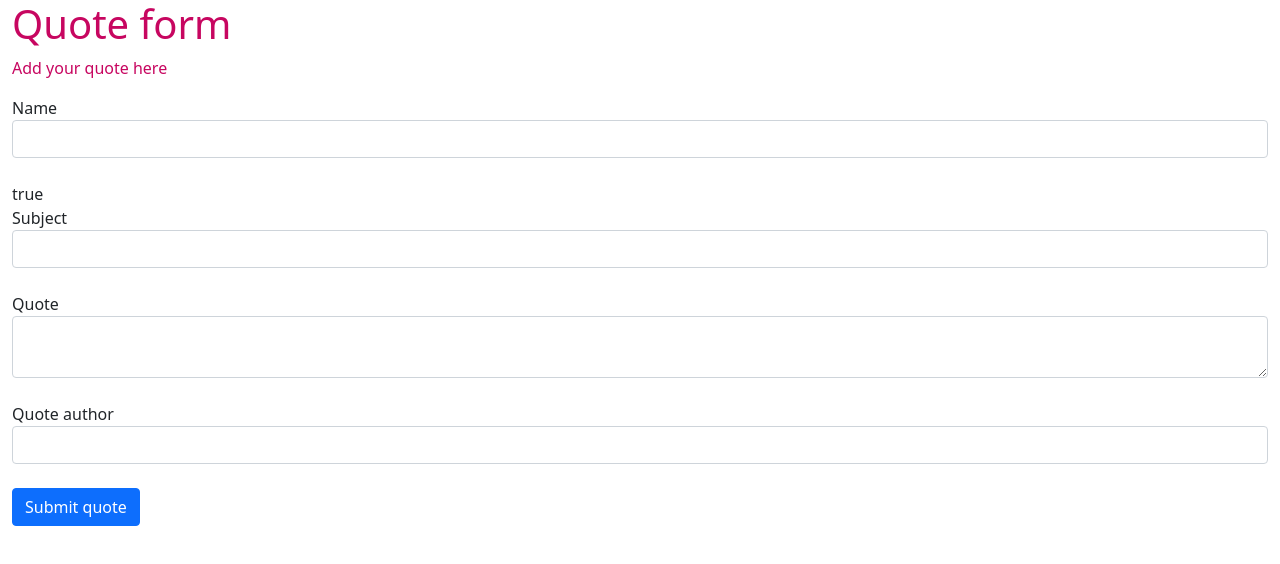
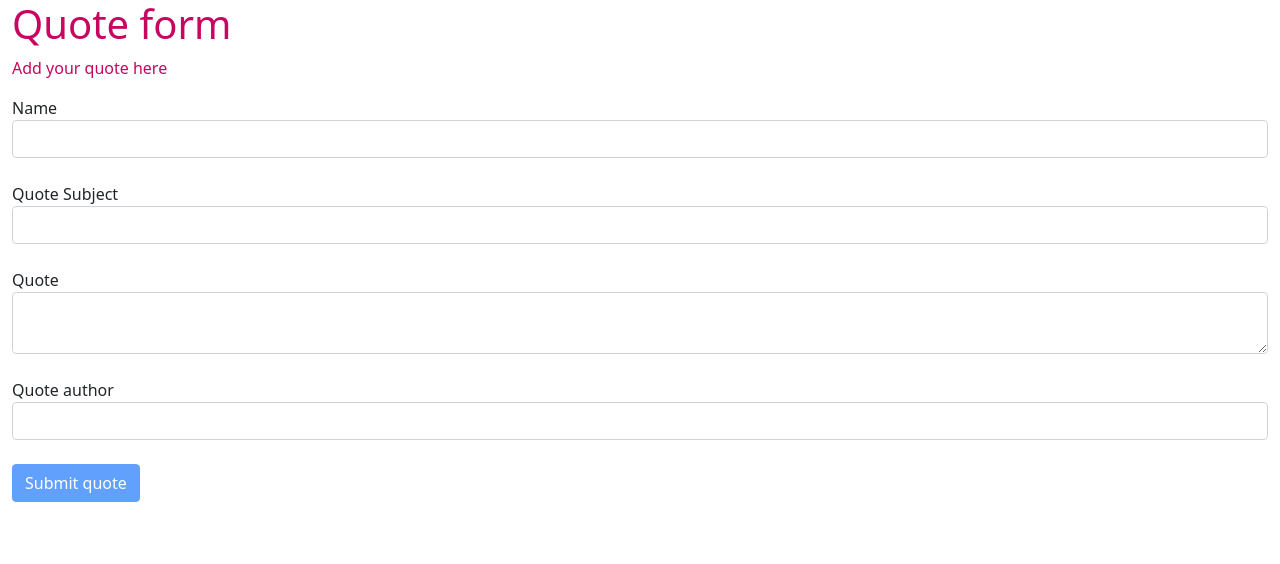
Before and after one commit to Karenkoech/quote_app, an Angular app: page / in a window 1280 px wide. Shown: the top 564 px of the page. Built offline with nearby package versions, Linux system fonts and the light colour scheme.

Commit message:
form validation and error messaging

```diff
--- a/src/app/quote-forms/quote-forms.component.html
+++ b/src/app/quote-forms/quote-forms.component.html
@@ -3,32 +3,38 @@
     <h1>Quote form</h1>
     <p>Add your quote here</p>
 </div>
-    <form #userForm="ngForm">
+    <form #userForm="ngForm" (ngSubmit)="onSubmit()" novalidate>
 
         <!-- {{ userForm.value | json}}
         <hr/>
+        <!-- {{userModel | json}} -->
+        <!-- <hr/>
         {{userModel | json}} -->
+        <!-- {{userForm.form.invalid}} -->
 
         <div class="form-group">
             <label>Name</label>
-            <input type="text" required #name="ngModel" class="form-control" name="userName"[(ngModel)]="userModel.name">
+            <input type="text" required #name="ngModel"[class.is-invalid]="name.invalid && name.touched" class="form-control" name="userName"[(ngModel)]="userModel.name">
+            <small class="text-danger" [class.d-none]="name.valid || name.untouched">Name is required!</small>
         </div> <br>
-        {{name.untouched}}
+        <!-- {{name.valid}} -->
         <div class="form-group">
-            <label>Subject</label>
-            <input type="text" class="form-control"name="Quotesubject"[(ngModel)]="userModel.quoteSubject">
-
+            <label>Quote Subject</label>
+            <input type="text"required class="form-control"name="Quotesubject"[(ngModel)]="userModel.quoteSubject">
+            <small class="text-danger" [class.d-none]="name.valid || name.untouched">Subject required!</small>
         </div> <br>
         <div class="form-group">
             <label>Quote</label>
             <textarea class="form-control" id="description" rows="2" required name="description"[(ngModel)]="userModel.description"></textarea>
+            <small class="text-danger" [class.d-none]="name.valid || name.untouched">Please enter your quote here!</small>
         </div> <br>
             <div class="form-group">
                 <label>Quote author</label>
-                <input type="text" class="form-control"name="author"[(ngModel)]="userModel.quoteAuthor">
+                <input type="text" required class="form-control"name="author"[(ngModel)]="userModel.quoteAuthor">
+                <small class="text-danger" [class.d-none]="name.valid || name.untouched">Author Name required!</small>
             </div> <br>
 
-        <button class="btn btn-primary">Submit quote</button>
+        <button [disabled]="userForm.form.invalid" class="btn btn-primary">Submit quote</button>
     </form>
 
 </div>
--- a/src/app/quote-forms/quote-forms.component.ts
+++ b/src/app/quote-forms/quote-forms.component.ts
@@ -10,9 +10,13 @@ import { Quote } from '../quote';
 export class QuoteFormsComponent implements OnInit {
 
       userModel=new Quote('','','','','');
+      name="";
+
   constructor() { }
 
   ngOnInit(): void {
   }
-
+  onSubmit() {
+    alert('Great quote you have there '+ this.name);
+  }
 }
```
